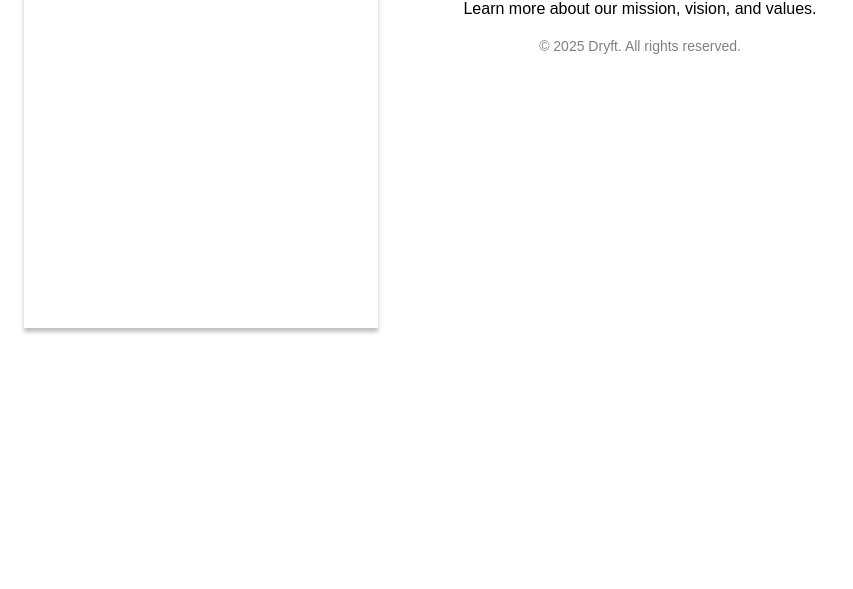
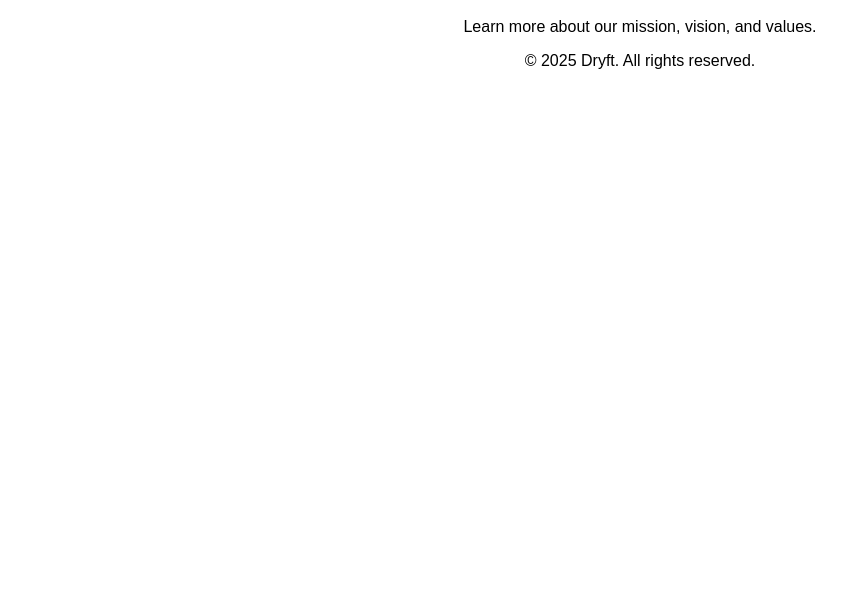
Before and after one commit to adoniar/dig4172, a plain HTML site: page about.html in a window 1280 px wide. Shown: the part 211-800 px from the top of the page, without its empty margins (0-853 px from the left). Drawn offline with Linux system fonts and the light colour scheme.

Commit message:
adjusted css and html footer

```diff
--- a/css/style.css
+++ b/css/style.css
@@ -32,15 +32,6 @@ body {
   transform: rotate(-89.43deg);
 }
 
-.logo {
-  width: 354px;
-  height: 354px;
-  position: absolute;
-  left: 24px;
-  top: 185px;
-  box-shadow: 0px 4px 4px rgba(0, 0, 0, 0.25);
-}
-
 .btn {
   width: 161px;
   height: 61px;
@@ -64,9 +55,3 @@ body {
   top: 672px;
   left: 121px;
 }
-
-footer {
-  margin-top: 20px;
-  font-size: 14px;
-  color: gray;
-}
```
Also changed, not shown: index.html (+0 -4 lines).
